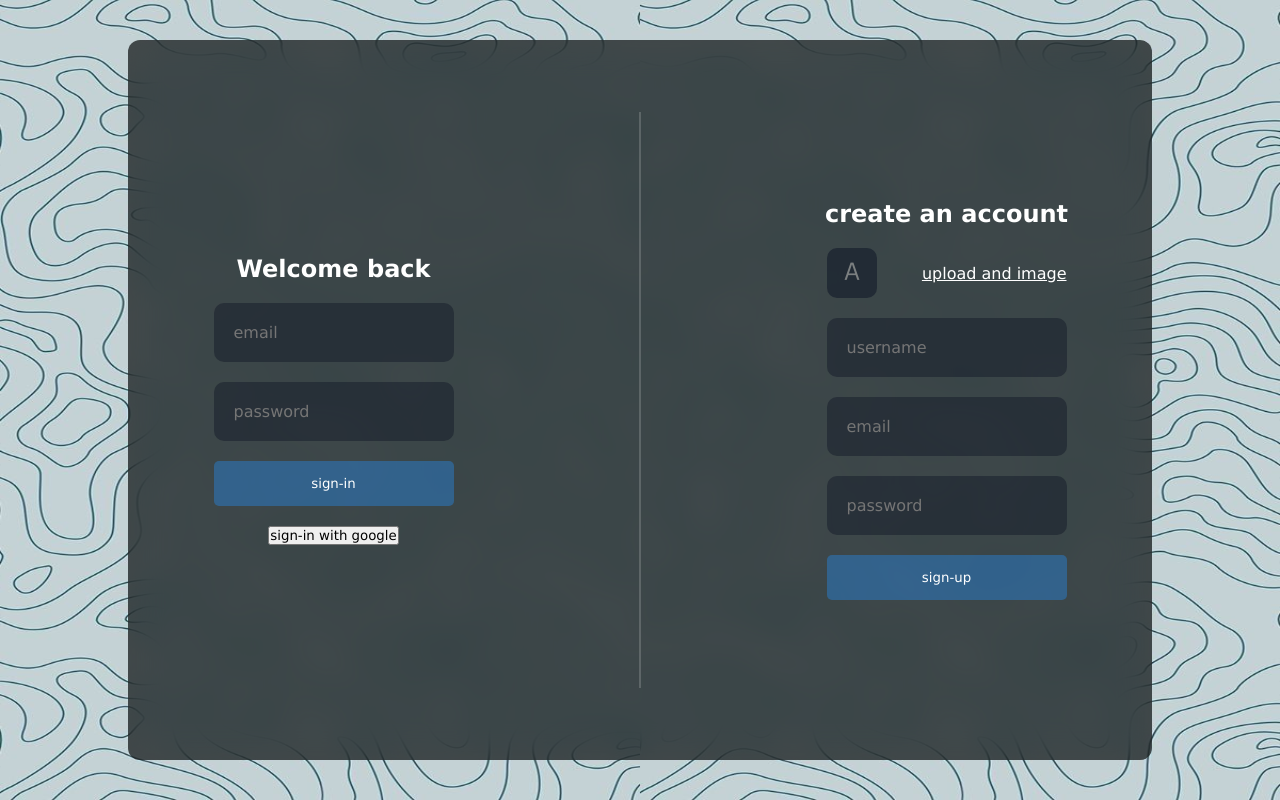
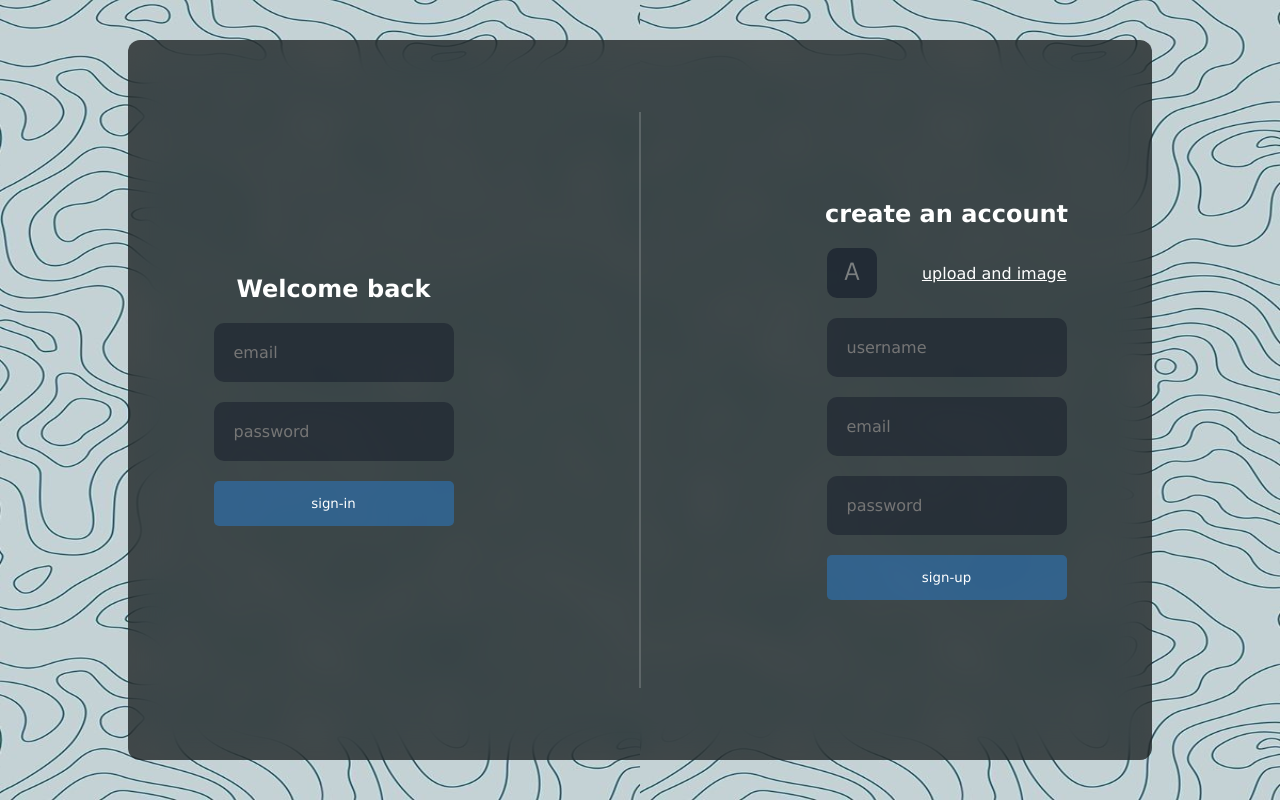
Before and after one commit to Adi-3000/gossip-chat-app, a React (Vite) app: page / in a window 1280 px wide. Built offline with nearby package versions, Linux system fonts and the light colour scheme; no server answers.

Commit message:
basics done

```diff
--- a/src/components/Login/login.jsx
+++ b/src/components/Login/login.jsx
@@ -77,7 +77,7 @@ function Login({setUser}) {
                     <button  disabled={loading}>sign-in</button>
 
                 </form>
-                    <button >sign-in with google</button>
+                    {/* <button >sign-in with google</button> */}
             </div>
             <div className="devider"></div>
             <div className="item">
```
